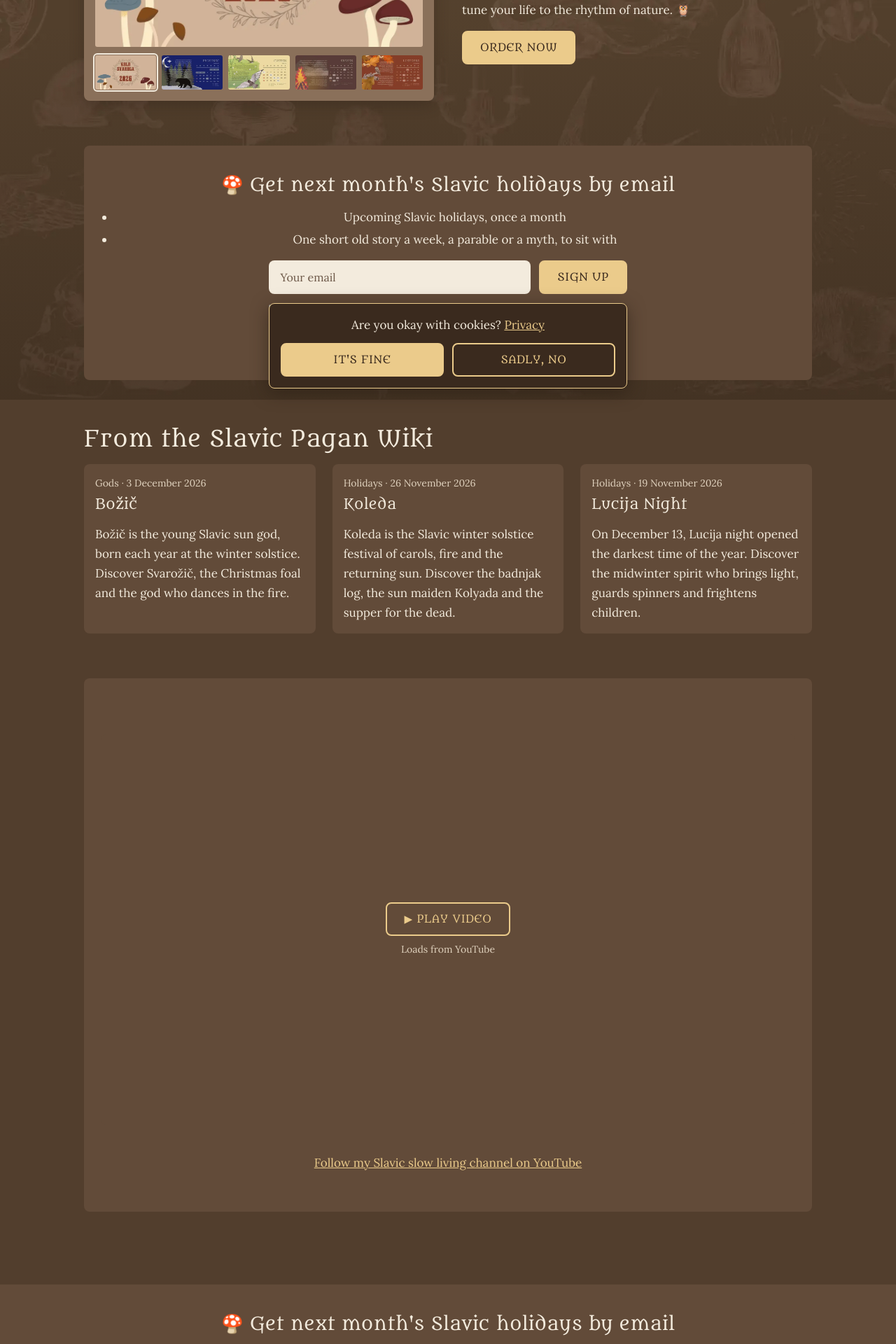
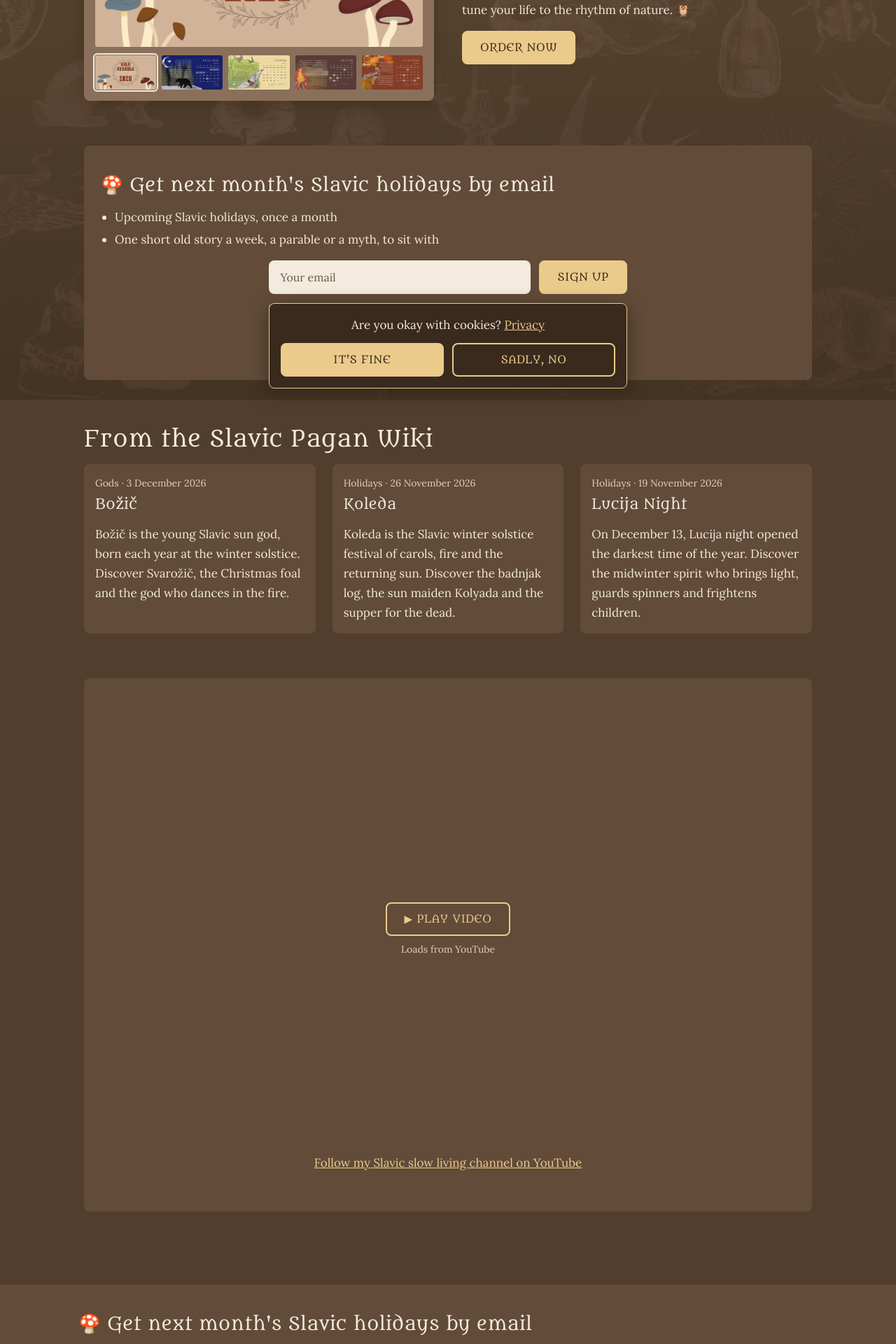
Before and after one commit to vendi525/slavic_pagan_world, a Jekyll site: the page built from index.html, in a window 1280 px wide. Shown: the part 329-2249 px from the top of the page at 70% size. Built offline with Jekyll 4.4.1, drawn with Linux system fonts in a browser that asks for light colours.

Commit message:
Align newsletter box title and list left
Co-Authored-By: Claude Opus 5.5 <noreply@anthropic.com>

```diff
--- a/assets/css/main.css
+++ b/assets/css/main.css
@@ -264,8 +264,8 @@ a:hover { color: var(--accent-hover); }
   border-radius: var(--radius);
   text-align: center;
 }
-.newsletter-title { font-size: clamp(1.3rem, 4.5vw, 1.6rem); }
-.newsletter-perks { margin: 0 0 var(--space-2); padding-left: 1.25rem; }
+.newsletter-title { font-size: clamp(1.3rem, 4.5vw, 1.6rem); text-align: left; }
+.newsletter-perks { margin: 0 0 var(--space-2); padding-left: 1.25rem; text-align: left; }
 .newsletter-perks li + li { margin-top: 0.25rem; }
 .newsletter-form {
   display: grid;
```
